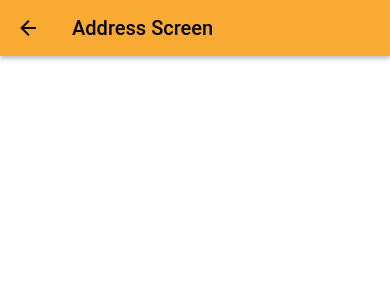
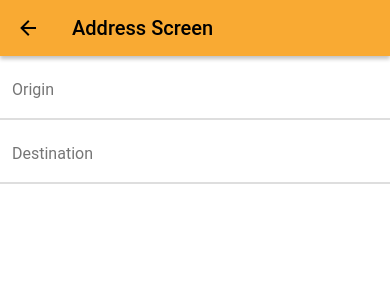
Before and after one commit to Ahmedbizo/DriveIt, a React Native app: screen / in a window 390 px wide. Shown: the top 300 px of the page. Built offline with nearby package versions, Linux system fonts and the light colour scheme.

Commit message:
added text input to the destination

```diff
--- a/app/screens/address/address.screen.tsx
+++ b/app/screens/address/address.screen.tsx
@@ -1,6 +1,6 @@
 import React from "react";
 import { SafeAreaView } from "react-native";
-import { Title } from "react-native-paper";
+import { TextInput} from "react-native-paper";
 import { HeaderComponent } from "../../components/header/header.component";
 
 const AddressScreen = () => {
@@ -9,6 +9,9 @@ const AddressScreen = () => {
         <SafeAreaView>
 
             <HeaderComponent title="Address Screen" hasBackButton={true}/>
+            <TextInput
+            label="Origin"/>
+            <TextInput label=" Destination "/>
         </SafeAreaView>
     )
 }
```
